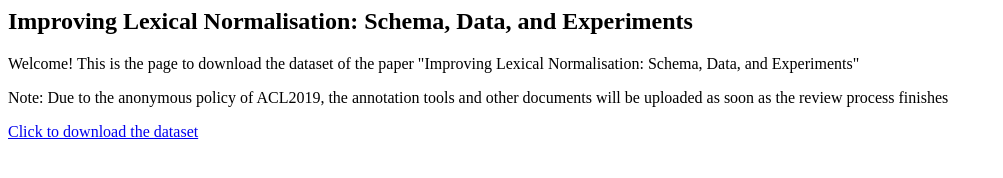
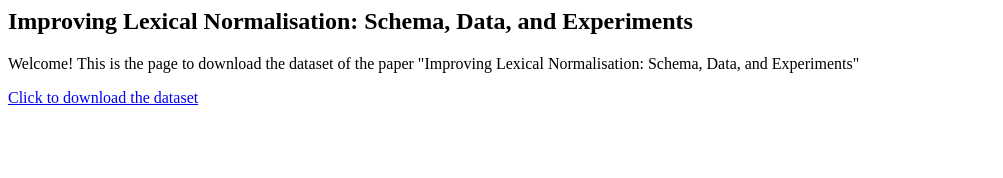
Before and after one commit to LexicalNormalization/LexicalNormalization.github.io, a plain HTML site: page index.html in a window 1280 px wide. Shown: the whole page, without its empty margins (0-1003 px from the left). Drawn offline with Linux system fonts and the light colour scheme.

Commit message:
EMNLP2019

```diff
--- a/index.html
+++ b/index.html
@@ -1,6 +1,5 @@
 <div>
   <h2>Improving Lexical Normalisation: Schema, Data, and Experiments</h2>
   <p>Welcome! This is the page to download the dataset of the paper "Improving Lexical Normalisation: Schema, Data, and Experiments"</p>
-  <p>Note: Due to the anonymous policy of ACL2019, the annotation tools and other documents will be uploaded as soon as the review process finishes</p>
 </div>
 <a href="dataset.zip">Click to download the dataset</a>
```
Also changed, not shown: 1 other file.
